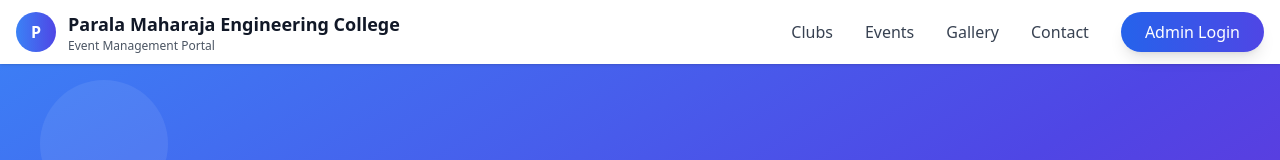
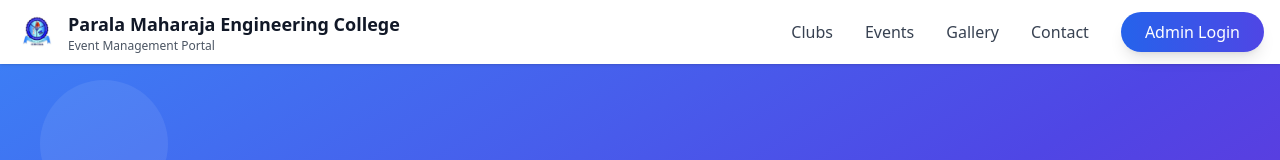
Before and after one commit to Pragati975/pmec-event-verse-portal, a React (Vite) app: page / in a window 1280 px wide. Shown: the top 160 px of the page. Built offline with nearby package versions, Linux system fonts and the light colour scheme.

Commit message:
Add logo to navbar
Add the PMEC logo to the navbar.

```diff
--- a/src/components/Navbar.tsx
+++ b/src/components/Navbar.tsx
@@ -1,4 +1,3 @@
-
 import { useState, useEffect } from "react";
 import { Menu, X } from "lucide-react";
 
@@ -29,8 +28,12 @@ export const Navbar = () => {
       <div className="container mx-auto px-4">
         <div className="flex items-center justify-between h-16">
           <div className="flex items-center space-x-3">
-            <div className="w-10 h-10 bg-gradient-to-r from-blue-500 to-indigo-600 rounded-full flex items-center justify-center text-white font-bold">
-              P
+            <div className="w-10 h-10 rounded-full flex items-center justify-center overflow-hidden">
+              <img
+                src="/lovable-uploads/c6ad273d-c889-4afe-9d55-c5bafc990ce0.png"
+                alt="PMEC Logo"
+                className="w-full h-full object-contain"
+              />
             </div>
             <div className="hidden md:block">
               <h1 className="text-lg font-bold text-gray-900">Parala Maharaja Engineering College</h1>
```
Also changed, not shown: public/lovable-uploads/c6ad273d-c889-4afe-9d55-c5bafc990ce0.png (added).
